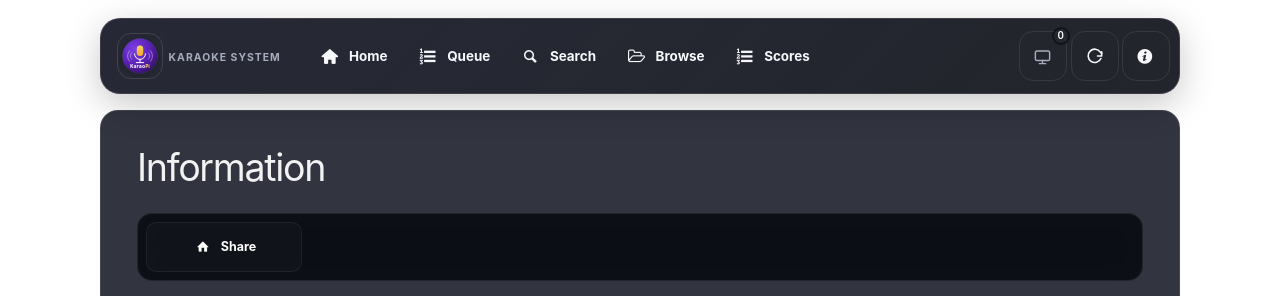
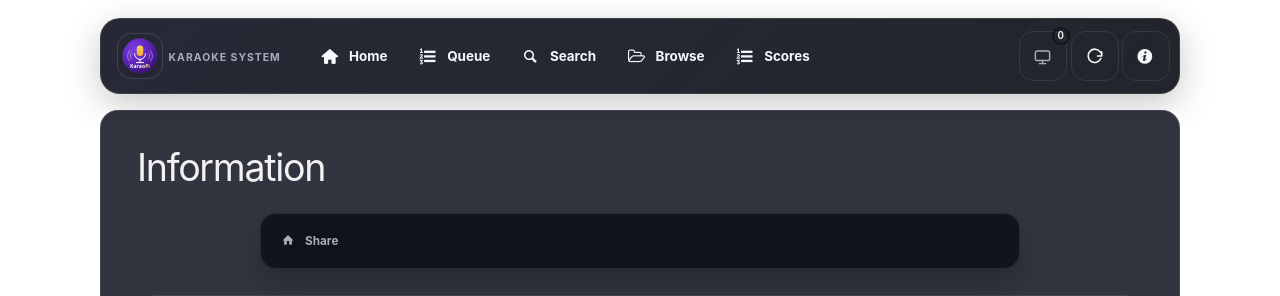
Before and after one commit to Micpi/KaraoPi, a Python web app: template pikaraoke/templates/info.html in a window 1280 px wide. Shown: the top 296 px of the page. Run offline with Jinja, Linux system fonts and the light colour scheme; the template is opened without the code that fills it, so the values that code supplies are empty; some libraries are stand-ins or nearby versions.

Commit message:
v1.23.39

```diff
--- a/pikaraoke/static/custom.css
+++ b/pikaraoke/static/custom.css
@@ -1801,6 +1801,133 @@ input[type="range"] {
   }
 }
 
+/* Definitive phone trigger: one SVG icon, flush right, with a true X state. */
+@media screen and (max-width: 768px) {
+  .app-surface .page-menu-toggle {
+    width: 34px;
+    height: 40px;
+    min-height: 40px;
+    flex-basis: 34px;
+    margin-right: -7px;
+    padding: 0;
+  }
+
+  .page-menu-toggle .page-menu-icon {
+    display: block;
+    width: 25px;
+    height: 25px;
+    margin-left: auto;
+    fill: none;
+    stroke: currentColor;
+    stroke-width: 1.65;
+    stroke-linecap: round;
+    stroke-linejoin: round;
+  }
+
+  .page-menu-toggle .menu-icon-open,
+  .page-menu-toggle .menu-icon-close {
+    transform-origin: center;
+    transition: opacity .16s ease, transform .2s ease;
+  }
+
+  .page-menu-toggle .menu-icon-close {
+    opacity: 0;
+    transform: rotate(-35deg) scale(.7);
+  }
+
+  .page-menu-toggle.is-active .menu-icon-open {
+    opacity: 0;
+    transform: rotate(25deg) scale(.7);
+  }
+
+  .page-menu-toggle.is-active .menu-icon-close {
+    opacity: 1;
+    transform: rotate(0) scale(1);
+  }
+}
+
+/* Floating category palette on Info — compact and consistent on every screen. */
+.info-page .info-quick-nav {
+  position: sticky;
+  top: max(8px, env(safe-area-inset-top));
+  z-index: 35;
+  display: flex;
+  width: min(100%, 760px);
+  max-width: 100%;
+  margin: 0 auto 26px;
+  padding: 6px;
+  gap: 3px;
+  overflow-x: auto;
+  overflow-y: hidden;
+  border: 1px solid rgba(255, 255, 255, .09);
+  border-radius: 16px;
+  background: rgba(15, 17, 25, .82);
+  box-shadow: 0 12px 34px rgba(0, 0, 0, .24);
+  backdrop-filter: blur(20px);
+  -webkit-backdrop-filter: blur(20px);
+  scroll-padding-inline: 6px;
+  scroll-snap-type: x proximity;
+  scrollbar-width: none;
+  -webkit-overflow-scrolling: touch;
+}
+
+.info-page .info-quick-nav::-webkit-scrollbar {
+  display: none;
+}
+
+.info-page .info-quick-nav a {
+  flex: 0 0 132px;
+  width: 132px;
+  min-width: 132px;
+  height: 42px;
+  min-height: 42px;
+  padding: 0 11px;
+  justify-content: flex-start;
+  gap: 7px;
+  border: 0;
+  border-radius: 11px;
+  background: transparent;
+  color: var(--kp-muted) !important;
+  font-size: .73rem;
+  font-weight: 650;
+  letter-spacing: .005em;
+  scroll-snap-align: start;
+  white-space: nowrap;
+}
+
+.info-page .info-quick-nav a:hover,
+.info-page .info-quick-nav a:focus {
+  background: rgba(255, 255, 255, .06);
+  color: white !important;
+}
+
+.info-page .info-quick-nav a i {
+  width: 20px;
+  flex: 0 0 20px;
+  margin: 0;
+  color: color-mix(in srgb, var(--karaopi-secondary) 75%, white);
+  text-align: center;
+}
+
+@media screen and (max-width: 768px) {
+  .info-page .info-quick-nav {
+    width: 100%;
+    margin-bottom: 20px;
+    border-radius: 14px;
+    mask-image: linear-gradient(to right, transparent 0, black 10px, black calc(100% - 10px), transparent 100%);
+    -webkit-mask-image: linear-gradient(to right, transparent 0, black 10px, black calc(100% - 10px), transparent 100%);
+  }
+
+  .info-page .info-quick-nav a {
+    flex-basis: 124px;
+    width: 124px;
+    min-width: 124px;
+    height: 40px;
+    min-height: 40px;
+    font-size: .7rem;
+  }
+}
+
 @keyframes navbar-panel-in {
   from {
     opacity: 0;
--- a/pikaraoke/static/spa-navigation.js
+++ b/pikaraoke/static/spa-navigation.js
@@ -8,7 +8,9 @@
 
     // Configuration
     const config = {
-        contentSelector: '.box',
+        // Target only the page surface. Using the generic `.box` class also
+        // matched nested cards and duplicated the page header/menu on SPA navigation.
+        contentSelector: '.app-surface',
         linkSelector: 'a[href]', // Intercept all links, not just navbar
         notificationSelector: '#notification-alt',
         scrollBehavior: 'smooth'
--- a/pikaraoke/templates/base.html
+++ b/pikaraoke/templates/base.html
@@ -402,9 +402,17 @@
       <header class="title page-header">
         {% block header %}{% endblock %}
         <a role="button" class="navbar-burger page-menu-toggle" aria-label="{{ _('Menu') }}" aria-expanded="false">
-          <span aria-hidden="true"></span>
-          <span aria-hidden="true"></span>
-          <span aria-hidden="true"></span>
+          <svg class="page-menu-icon" viewBox="0 0 24 24" aria-hidden="true">
+            <g class="menu-icon-open">
+              <path d="M4 7h16"></path>
+              <path d="M4 12h16"></path>
+              <path d="M4 17h16"></path>
+            </g>
+            <g class="menu-icon-close">
+              <path d="M6 6l12 12"></path>
+              <path d="M18 6L6 18"></path>
+            </g>
+          </svg>
         </a>
       </header>
       <div class="content">
--- a/pikaraoke/version.py
+++ b/pikaraoke/version.py
@@ -1 +1 @@
-__version__ = "1.23.38"  # {x-release-please-version}
+__version__ = "1.23.39"  # {x-release-please-version}
```
